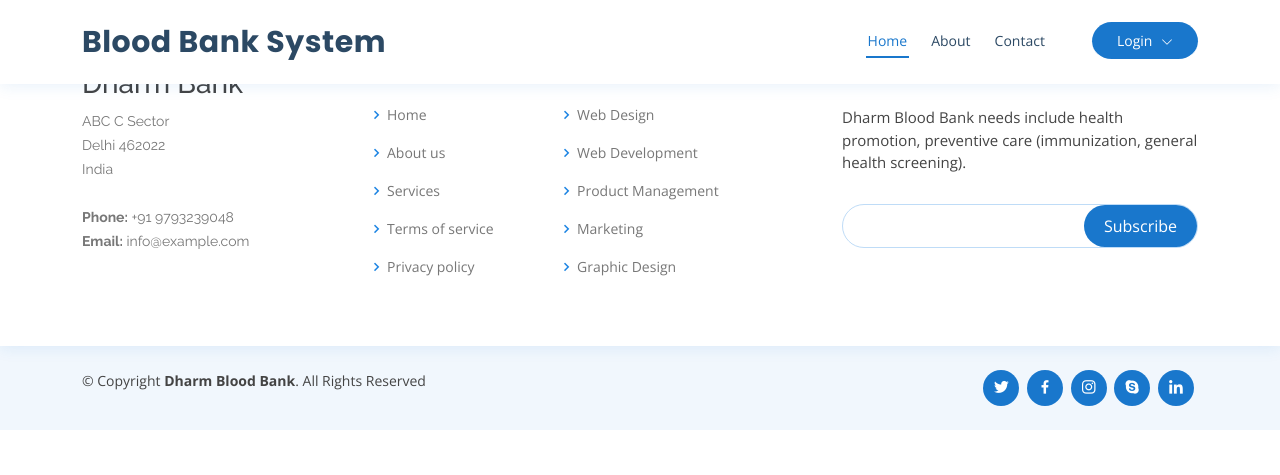
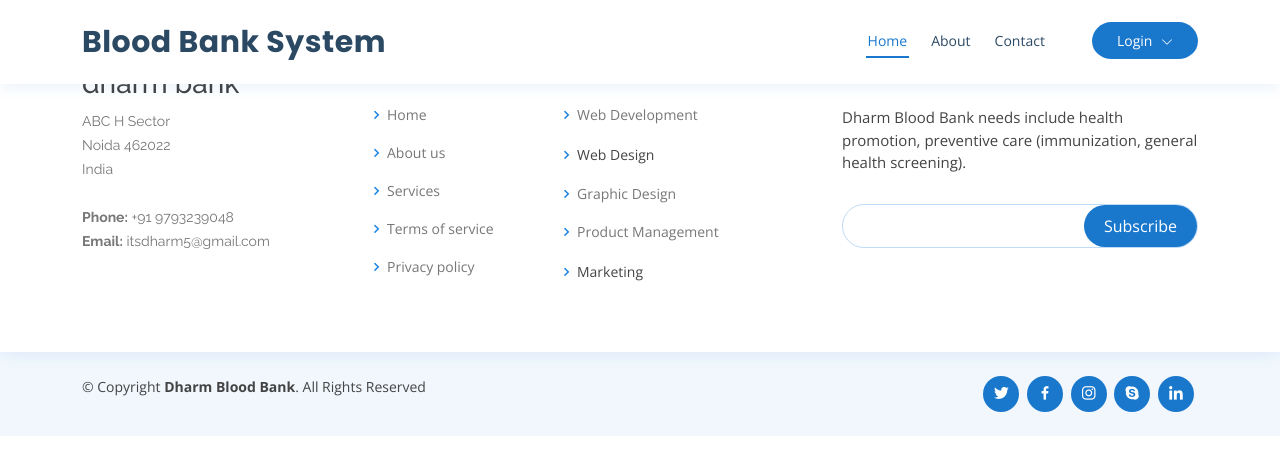
Before and after one commit to dharmm/Blood_Bank_Donations-, a Django app: template blood_app/templates/index.html in a window 1280 px wide. Shown: the part 41-516 px from the top of the page. Run offline with Django 4.2, Linux system fonts and the light colour scheme; the template is opened without the code that fills it, so the values that code supplies are empty; some libraries are stand-ins or nearby versions.

Commit message:
first commit

```diff
--- a/blood_app/templates/carousel.html
+++ b/blood_app/templates/carousel.html
@@ -662,7 +662,7 @@
               <div class="address">
                 <i class="bi bi-geo-alt"></i>
                 <h4>Location:</h4>
-                <p>A108 Adam Street, New York, NY 535022</p>
+                <p>:H-43, Sector 63, H Block, Sector 63, Noida, Uttar Pradesh 201301</p>
               </div>
 
               <div class="email">
@@ -674,7 +674,7 @@
               <div class="phone">
                 <i class="bi bi-phone"></i>
                 <h4>Call:</h4>
-                <p>+1 4466 55488 55s</p>
+                <p>+91 9455 6233 12s</p>
               </div>
 
             </div>
--- a/blood_app/templates/contact.html
+++ b/blood_app/templates/contact.html
@@ -54,10 +54,6 @@
 			</div>
 		</div>
 	</div>
-	<!-- //contact -->
-	<!-- map -->
-
-	<!-- //map -->
 
 {% endblock %}
 
--- a/blood_app/templates/donate_blood.html
+++ b/blood_app/templates/donate_blood.html
@@ -64,6 +64,4 @@
 	</section>
 	<!-- //register -->
 
-
-
 {% endblock %}
--- a/blood_app/templates/edit_profile.html
+++ b/blood_app/templates/edit_profile.html
@@ -1,8 +1,6 @@
 {% extends 'index.html' %}
 {% load static %}
 {% block body %}
-
-
 
 	<section class="logins py-5">
 		<div class="container py-xl-5 py-lg-3">
--- a/blood_app/templates/history.html
+++ b/blood_app/templates/history.html
@@ -138,6 +138,4 @@
                     }
                     </script>
 
-
-
 {% endblock %}
--- a/blood_app/templates/index.html
+++ b/blood_app/templates/index.html
@@ -183,19 +183,18 @@
 
 
   <footer id="footer">
-
     <div class="footer-top">
       <div class="container">
         <div class="row">
 
           <div class="col-lg-3 col-md-6 footer-contact">
-            <h3>Dharm Bank</h3>
+            <h3>dharm bank</h3>
             <p>
-              ABC C Sector <br>
-              Delhi 462022<br>
+              ABC H Sector <br>
+              Noida 462022<br>
               India <br><br>
               <strong>Phone:</strong> +91 9793239048<br>
-              <strong>Email:</strong> info@example.com<br>
+              <strong>Email:</strong> itsdharm5@gmail.com<br>
             </p>
           </div>
 
@@ -213,11 +212,11 @@
           <div class="col-lg-3 col-md-6 footer-links">
             <h4>Our Services</h4>
             <ul>
-              <li><i class="bx bx-chevron-right"></i> <a href="#">Web Design</a></li>
               <li><i class="bx bx-chevron-right"></i> <a href="#">Web Development</a></li>
+              <li><i class="bx bx-chevron-right"></i> <a href="#"></a>Web Design</li>
+              <li><i class="bx bx-chevron-right"></i> <a href="#">Graphic Design</a></li>
               <li><i class="bx bx-chevron-right"></i> <a href="#">Product Management</a></li>
-              <li><i class="bx bx-chevron-right"></i> <a href="#">Marketing</a></li>
-              <li><i class="bx bx-chevron-right"></i> <a href="#">Graphic Design</a></li>
+              <li><i class="bx bx-chevron-right"></i> <a href="#"></a>Marketing</li>
             </ul>
           </div>
 
@@ -228,7 +227,6 @@
               <input type="email" name="email"><input type="submit" value="Subscribe">
             </form>
           </div>
-
         </div>
       </div>
     </div>
@@ -240,10 +238,6 @@
           &copy; Copyright <strong><span>Dharm Blood Bank</span></strong>. All Rights Reserved
         </div>
         <div class="credits">
-          <!-- All the links in the footer should remain intact. -->
-          <!-- You can delete the links only if you purchased the pro version. -->
-          <!-- Licensing information: https://bootstrapmade.com/license/ -->
-          <!-- Purchase the pro version with working PHP/AJAX contact form: https://bootstrapmade.com/medilab-free-medical-bootstrap-theme/ -->
 
         </div>
       </div>
--- a/blood_app/templates/my_order.html
+++ b/blood_app/templates/my_order.html
@@ -31,8 +31,6 @@
                                   <td>{{i.created}}</td>
                                     <td>{{i.status}}
                                   </td>
-
-
                                     <td style="width:150px">
                                       <a href="{% url 'delete_order' i.id %}" ><button class="btn btn-danger" onclick="return confirm('Are you sure?')"><i class="fa fa-trash-o"></i></button></a></td>
                               </tr>
```
Also changed, not shown: db.sqlite3.
